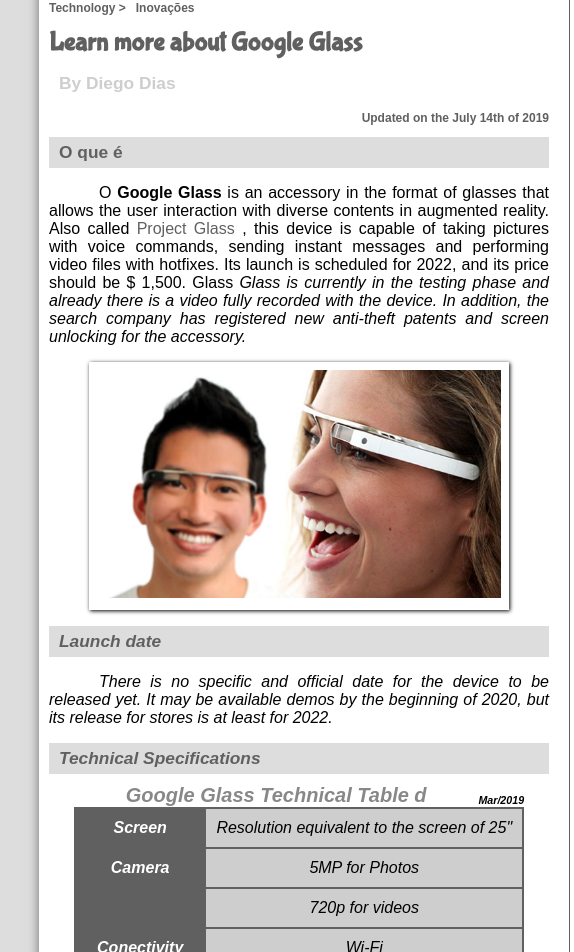
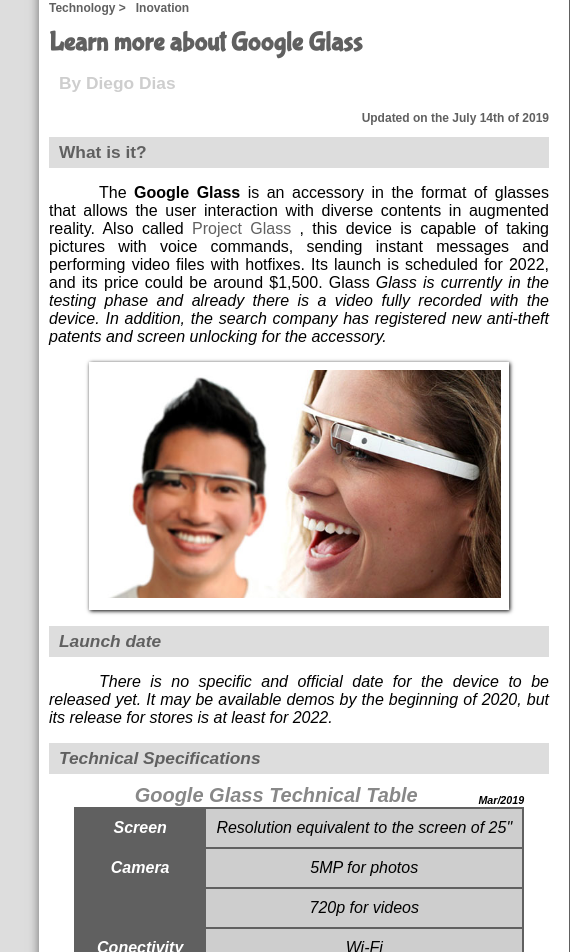
Before and after one commit to DiegoDDP90/ProjectGlass, a plain HTML site: page index.html in a window 1280 px wide. Shown: the part 180-1132 px from the top of the page, 141-715 px from the left. Drawn offline with Linux system fonts and the light colour scheme.

Commit message:
alterado o arquivo index.html

```diff
--- a/index.html
+++ b/index.html
@@ -34,7 +34,7 @@
 <article id="noticia-principal">
 <header id="cabecalho-artigo">
 <hgroup>
-<h3>Technology > &nbsp; Inovações</h3>
+<h3>Technology > &nbsp; Inovation</h3>
 <h1>Learn more about Google Glass</h1>
 <h2>By Diego Dias</h2>
 <h3 class="direita">Updated on the July 14th of 2019</h3>
@@ -42,8 +42,8 @@
 </header>
 
 
-<h2>O que é</h2>
-<p>O <span style= "font-weight: 900;">Google Glass</span> is an accessory in the format of glasses that allows the user interaction with diverse contents in augmented reality. Also called <a href="http://glass.google.com" target="_blank"> Project Glass </a>, this device is capable of taking pictures with voice commands, sending instant messages and performing video files with hotfixes. Its launch is scheduled for 2022, and its price should be $ 1,500. Glass <em> Glass </ em> is currently in the testing phase and already there is a video fully recorded with the device. In addition, the search company has registered new anti-theft patents and screen unlocking for the accessory. </p>
+<h2>What is it?</h2>
+<p>The <span style= "font-weight: 900;">Google Glass</span> is an accessory in the format of glasses that allows the user interaction with diverse contents in augmented reality. Also called <a href="http://glass.google.com" target="_blank"> Project Glass </a>, this device is capable of taking pictures with voice commands, sending instant messages and performing video files with hotfixes. Its launch is scheduled for 2022, and its price could be around $1,500. Glass <em> Glass </ em> is currently in the testing phase and already there is a video fully recorded with the device. In addition, the search company has registered new anti-theft patents and screen unlocking for the accessory. </p>
 <figure class="foto-legenda">
 <img src="_imagens/glass-quadro-homem-mulher.jpg"/>
 <figcaption>
@@ -57,10 +57,10 @@
 
 <h2>Technical Specifications</h2>
 <table id="tabelaspec">
-<caption>Google Glass Technical Table d <span>Mar/2019 </span></caption>
+<caption>Google Glass Technical Table  <span>Mar/2019 </span></caption>
 
 <tr><td class="ce">Screen</td><td class="cd">Resolution equivalent to the screen of 25"</td></tr>
-<tr><td rowspan="2" class="ce">Camera</td><td class="cd">5MP for Photos </td></tr>
+<tr><td rowspan="2" class="ce">Camera</td><td class="cd">5MP for photos </td></tr>
 <tr><td class="cd">720p for videos</td></tr>
 
 <tr><td rowspan="2" class="ce">Conectivity</td><td class="cd"> Wi-Fi</td></tr>
@@ -72,7 +72,7 @@
 <p>According to trustful sources close to Google, the glasses will have a small LCD or AMOLED screen at the top and in front of the user's eyes. Camera  and GPS which you can tag yourself, as well as excelent options that follow head movements</p>
 
 <h2>What can you do with Google Glass?</h2>
-<p>Google's ad video shows you can be turned into a kind of "super- <wbr /> human," since the device can indicate how many yards you are from your destination, whether the subway is open or closed, show the weather forecast, notes and even allow you to schedule meetings with only voice commands. </ p>
+<p>Google's ad video shows that you can be turned into a kind of "super-<wbr/>human," since the device can indicate how many yards you are from your destination, whether the subway is open or closed, show the weather forecast, notes and even allow you to schedule meetings with only voice commands. </p>
 <video id="filme3"  controls="controls" poster="_imagens/video-mini01.jpg">
 <source src="_media/one-day.mp4"  type="video/mp4"/>
 Sorry but it is not possible to load the video.
@@ -101,8 +101,8 @@
 
 <footer id="rodape">
 <p>Copyright &copy; 2019 - by Diego Dias <br/>
-<a href="http://facebook.com/CursosEmVideo/" target="_blank">Facebook</a> |
-<a href="http://twitter.com/cursoemvideo" target="_blank">Twitter</a></p>
+<a href="https://www.facebook.com/die.dias/" target="_blank">Facebook</a> |
+<a href="https://github.com/DiegoDDP90/" target="_blank">Github</a></p>
 </footer>
 </div>
 </body>
```
